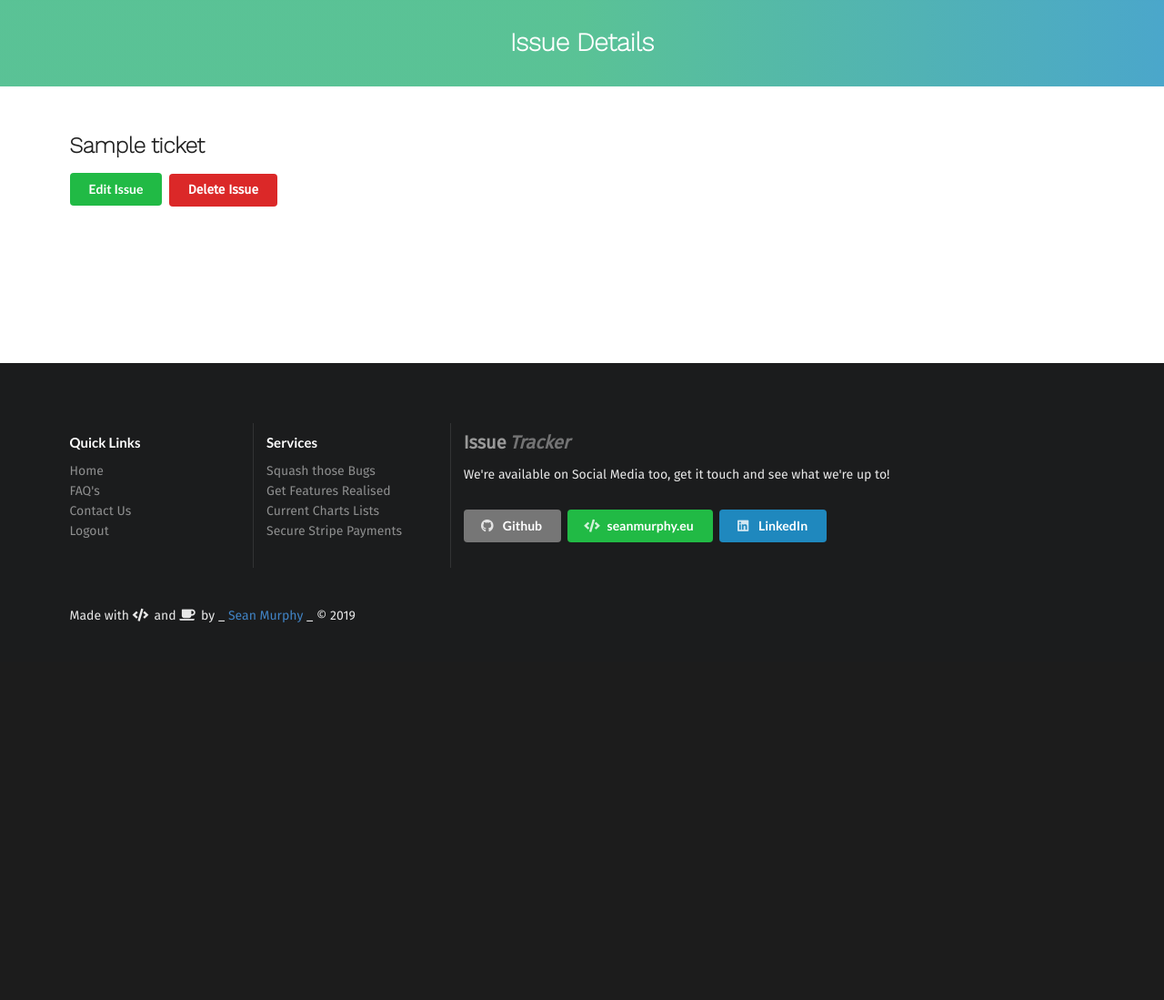
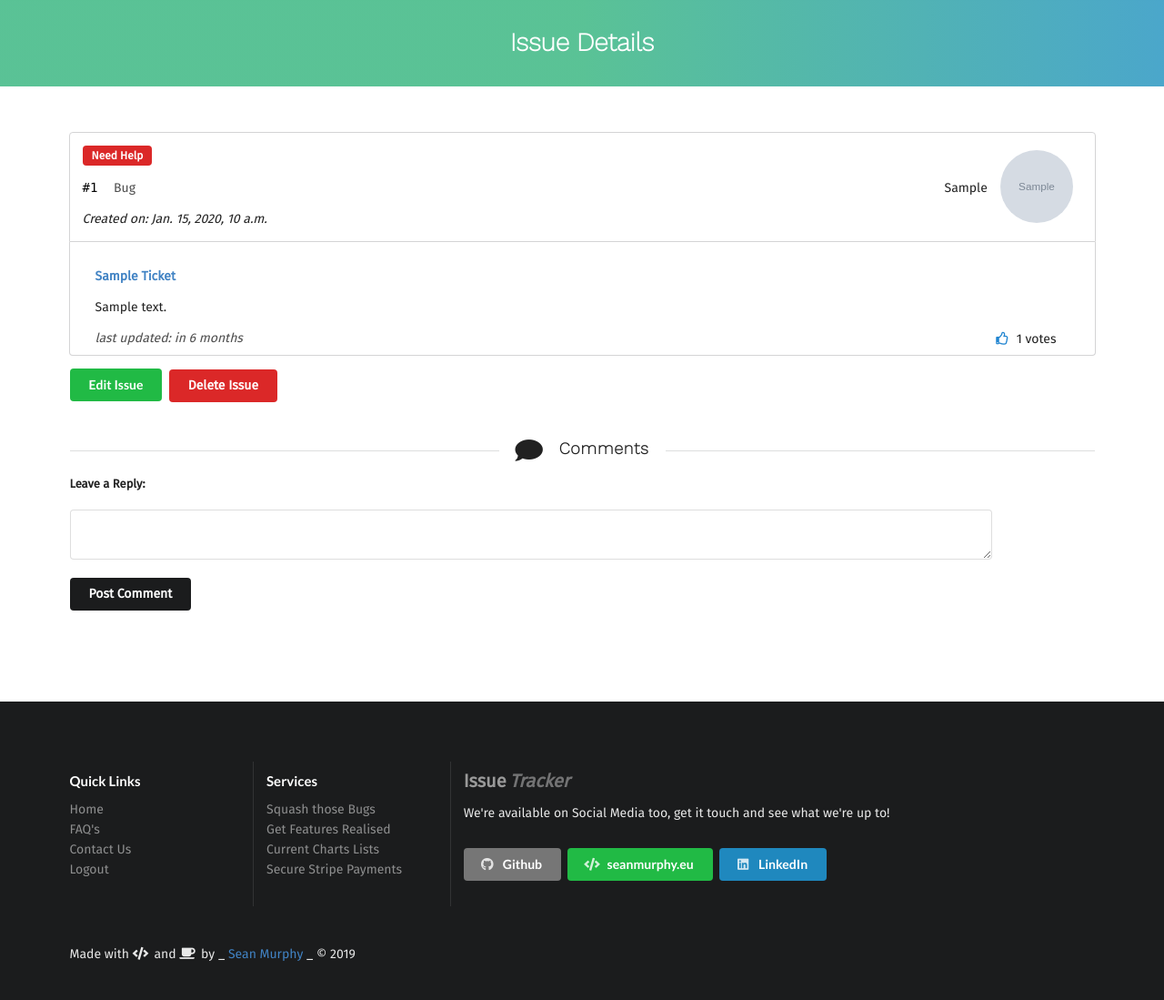
Before and after one commit to nazarja/issue-tracker, a Django app: a page that uses src/tickets/templates/tickets/ticket-detail-view.html in a window 1280 px wide. Shown: the part 73-1172 px from the top of the page at 91% size. Before the commit the page ends 757 px from the top, so only its background shows below. Run offline with Django 3.2, Linux system fonts and the light colour scheme; a user stored in the database is signed in; tables that the repository leaves empty hold one stand-in row (values such as "Sample post"); grey boxes marked "Sample" are stand-in pictures; some libraries are stand-ins or nearby versions.

Commit message:
Add: Added updated details and preview html to tickets app.

```diff
--- a/src/tickets/static/tickets/css/tickets.css
+++ b/src/tickets/static/tickets/css/tickets.css
@@ -79,6 +75,35 @@
     display: none;
     animation: none !important;
 }
+
+
+
+/*
+=======================================
+    Ticket Details
+=======================================
+*/
+
+#ticket-details > div {
+    min-height: 120px;
+}
+
+#author-username {
+    margin: 10px;
+}
+
+#author-container-details {
+    margin-top: 10px;
+}
+
+#author-container-details img.ui.avatar.image {
+    width: 80px !important;
+    height: 80px !important;
+    margin-right: 10px;
+    margin-top: -5px;
+}
+
+
 
 /*
 =======================================
--- a/src/tickets/static/tickets/js/ticket-api.js
+++ b/src/tickets/static/tickets/js/ticket-api.js
@@ -131,38 +131,48 @@ function createTicketList(data) {
 
         // determine status
         let status = item.status === 'need help' ?
-                    '<a class="ui tag red label ticket-label">Needs Help</a>' : item.status === 'in progress' ?
-                    '<a class="ui yellow tag label ticket-label">In Progress</a>' :  '<a class="ui green tag label ticket-label">Resolved</a>';
+                    '<div class="ui red horizontal label">Need Help</div>' : item.status === 'in progress' ?
+                    '<div class="ui yellow horizontal label">In Progress</div>' :  '<div class="ui green horizontal label">Resolved</div>';
 
         // determine if feature
-        let feature = item.issue === 'feature' ? `<span class="pr1"><i class="money bill alternate outline icon"></i> ${item.earned} Earned </span>` : '';
+        let feature = item.issue === 'feature' ? `<span class="pr1"><i class="money bill alternate outline icon green"></i> ${item.earned} earned</span>` : '';
 
 
         // create element - map over results and create html
         const div = document.createElement('div');
-        div.innerHTML = `<div id="ticket" class="mv1 cards">
-            <div class="ui segment top attached">
-                <div class="inline">
-                    <img class="ui circular image mh2" src="${item.avatar}" height="40" width="40" alt="avatar">
-                    <span class="mh1 code">${item.issue.charAt(0).toUpperCase() + item.issue.slice(1)} #${item.id}</span>
-                    ${status}
+        div.innerHTML = `
+             <div id="ticket" class="ui card">
+                <div class="content">
+                    <div class="left floated">
+                        ${status}
+                        <span class="category pl1 tcg70">${item.issue.charAt(0).toUpperCase() + item.issue.slice(1)} </span>
+                    </div>
+                    <div id="author-container" class="author right floated">
+                        <img class="ui avatar image" src="${item.avatar}" height="40" width="40" alt="avatar">
+                        <span id="author-username">${item.username}</span>
+                    </div>
+                    <div class="meta">
+
+                    </div>
+                    <div class="description pl1 pt1">
+                        <a class="header" href="/tickets/${item.id}/${item.slug}/details/">${item.title}</a>
+                    </div>
+                </div>
+                <div class="extra content">
+                    <div id="extra-content-left" class="left floated">
+                        <div class="meta">
+                            <span class="code tcb"> #${item.id}</span>
+                            <span class="pl1">last updated: </span>
+                            <span class="time time-since">${moment(item.updated_on).fromNow()}</span>
+                        </div>
+                    </div>
+                    <div id="extra-content-right" class="right floated">
+                        <span class="pr1"><i class="thumbs up outline icon blue"></i> ${item.votes} votes</span>
+                        ${feature}
+                    </div>
                 </div>
             </div>
-            <div class="ui segment bottom attached">
-                <span class="mv2 mh2"><a class="fw6" href="/tickets/${item.id}/${item.slug}/details/">${item.title}</a></span>
-                <p id="ticket-list-description" class="mh2">${item.description}</p>
-                <div class="inline">
-                    <span class="mh2 font-light">
-                        <span>Submitted by:</span> <span>${item.username}</span></span>
-                        <span class="font-light">Last updated: <span class="time-since">${moment(item.updated_on).fromNow()}</span>
-                    </span>
-                </div>
-                <div class="fr float-right">
-                    <span class="pr1"><i class="thumbs up outline icon"></i> ${item.votes} votes </span>
-                    ${feature}
-                </div>
-            </div>
-        </div>`;
+        `;
 
         // append results to dom
         container.append(div);
--- a/src/tickets/static/tickets/js/ticket-preview.js
+++ b/src/tickets/static/tickets/js/ticket-preview.js
@@ -12,12 +12,12 @@ document.querySelector('#id_status').onchange = (event) => {
     const ticketLabelContainer = document.querySelector('#ticket-label-container');
     switch(status) {
         case 'need help':
-            ticketLabelContainer.innerHTML = `<span class="ui tag red label ticket-label">Needs Help</span>`;
+            ticketLabelContainer.innerHTML = `<div class="ui red horizontal label">Need Help</div>`;
             break;
         case 'in progress':
-            ticketLabelContainer.innerHTML = `<span class="ui yellow tag label ticket-label">In Progress</span>`;
+            ticketLabelContainer.innerHTML = `<div class="ui yellow horizontal label">In Progress</div>`;
             break;
         default:
-            ticketLabelContainer.innerHTML =`<span class="ui green tag label ticket-label">Resolved</span>`;
+            ticketLabelContainer.innerHTML =`<div class="ui green horizontal label">Resolved</div>`;
     }
 };
--- /dev/null
+++ b/src/tickets/templates/tickets/partials/ticket-details-preview-item.html
@@ -0,0 +1,81 @@
+{% if 'update' in request.path or 'details' in request.path %}
+	<div id="ticket-details" class="mv1 card">
+		<div class="ui segment top attached">
+			<div id="author-container-details" class="author fr">
+				<span id="author-username">{{ object.user.username|title }}</span>
+				<img class="ui avatar image" src="{{ object.user.profile.avatar }}" height="40" width="40" alt="avatar">
+			</div>
+			<div id="ticket-label-container">{% include 'tickets/partials/ticket-item-status.html' %}</div>
+			<div class="pt1">
+				<span class="code tcb pr1"> #{{ object.id }}</span>
+				<span class="category tcg70">{{ object.issue|title }} </span>
+			</div>
+			<div class="meta pt1">
+				<i>Created on:  </i>
+				<i class="time">{{ object.created_on }}</i>
+			</div>
+		</div>
+		<div class="ui segment bottom attached pa2">
+			<div class="description">
+				<a id="title" class="header no-click fwsemibold" href="#">{{ object.title|title }}</a>
+			</div>
+			<div class="description mv1">
+				<p id="description" class="header">{{ object.description|capfirst }}</p>
+			</div>
+			<div class="extra content">
+				<div id="extra-content-left" class="left floated fl">
+					<div class="meta tcg70">
+						<i>last updated: </i>
+						<i class="time time-since">{{ object.created_on|date:"r" }}</i>
+					</div>
+				</div>
+				<div id="extra-content-right" class="right floated fr">
+					<span class="pr1"><i class="thumbs up outline icon blue"></i> {{ object.votes }} votes</span>
+					{% if object.issue == 'feature' %}
+						<span class="pr1"><i class="money bill alternate outline icon green"></i> {{ object.earned }} earned</span>
+					{% endif %}
+				</div>
+			</div>
+		</div>
+	</div>
+{% else %}
+	<div id="ticket-details" class="mv1 card">
+		<div class="ui segment top attached">
+			<div id="author-container-details" class="author fr">
+				<span id="author-username">{{ request.user.username }}</span>
+				<img class="ui avatar image" src="{{ request.session.avatar }}" height="40" width="40" alt="avatar">
+			</div>
+			<div id="ticket-label-container">{% include 'tickets/partials/ticket-item-status.html' %}</div>
+			<div class="pt1">
+				<span class="code tcb pr1"> #000</span>
+				<span class="category tcg70">{% if 'feature' in request.path %}Feature{% else %}Bug{% endif %}</span>
+			</div>
+			<div class="meta pt1">
+				<i>Created on:  </i>
+				<i class="time"> {% now "jS F Y H:i" %} </i>
+			</div>
+		</div>
+		<div class="ui segment bottom attached pa2">
+			<div class="description">
+				<a id="title" class="header no-click fwsemibold" href="#">Title</a>
+			</div>
+			<div class="description mv1">
+				<p id="description" class="header">Description</p>
+			</div>
+			<div class="extra content">
+				<div id="extra-content-left" class="left floated fl">
+					<div class="meta tcg70">
+						<i>last updated: </i>
+						<i class="time"> never</i>
+					</div>
+				</div>
+				<div id="extra-content-right" class="right floated fr">
+					<span class="pr1"><i class="thumbs up outline icon blue"></i> 0 votes</span>
+					{% if object.issue == 'feature' %}
+						<span class="pr1"><i class="money bill alternate outline icon green"></i> 0 earned</span>
+					{% endif %}
+				</div>
+			</div>
+		</div>
+	</div>
+{% endif %}
--- a/src/tickets/templates/tickets/partials/ticket-list-item.html
+++ b/src/tickets/templates/tickets/partials/ticket-list-item.html
@@ -5,11 +5,8 @@
 			<span class="category pl1 tcg70">{{ issue|title }} </span>
 		</div>
 		<div id="author-container" class="author right floated">
+			<span id="author-username">{{ object.user.username|title }}</span>
 			<img class="ui avatar image" src="{{ object.user.profile.avatar }}" height="40" width="40" alt="avatar">
-			<span id="author-username">{{ object.user.username|title }}</span>
-		</div>
-		<div class="meta">
-
 		</div>
 		<div class="description pl1 pt1">
 			<a class="header" href="{% url 'tickets:ticket-detail-view' id=object.id slug=object.slug %}">{{ object.title|title }}</a>
--- a/src/tickets/templates/tickets/ticket-create-update-view.html
+++ b/src/tickets/templates/tickets/ticket-create-update-view.html
@@ -10,12 +10,11 @@
 
 	<!-- dynamic ticket preview partial -->
 	<div class="ui container">
-		{% include 'tickets/partials/ticket-preview-item.html' %}
+		{% include 'tickets/partials/ticket-details-preview-item.html' %}
 	</div>
 
 	<h3 class="ui container horizontal divider header">
-	  <i class="wpforms icon"></i>
-	  Preview
+	  <i class="wpforms icon"></i> Preview
 	</h3>
 
 	<div class="ui container tac middle aligned segment raised padded ma2 pt3">
--- a/src/tickets/templates/tickets/ticket-detail-view.html
+++ b/src/tickets/templates/tickets/ticket-detail-view.html
@@ -1,17 +1,36 @@
 {% extends '../base/base.html' %}
 {% load static %}
 {% block head_title %}{{ issue|title }}{% endblock %}
-{% block css %}<link rel="stylesheet" href="{% static 'tickets/css/tickets.css' %}"/>{% endblock %}
+{% block css %}
+	<link rel="stylesheet" href="{% static 'tickets/css/tickets.css' %}"/>
+	<link rel="stylesheet" href="{% static 'css/forms.css' %}"/>
+{% endblock %}
 {% block content %}
 	<h1 class="callout">{{ issue|title }}</h1>
 	<div class="ui container">
-		<h2>{{ object.title }}</h2>
+		{% include 'tickets/partials/ticket-details-preview-item.html' %}
 
 		{% if request.user == object.user %}
 			<a href="{% url 'tickets:ticket-update-view' id=object.id slug=object.slug %}" class="ui button submit green">Edit Issue</a>
 			<button id="ticket-delete-btn" class="ui button submit red">Delete Issue</button>
 		{% endif %}
 	</div>
+
+	<div id="comments" class="ui container mt3">
+		<h3 class="ui container horizontal divider header">
+		  <i class="comment icon"></i> Comments
+		</h3>
+
+		<div id="comment-reply-form">
+			<form class="all-forms">
+				<label class="pl0 fwsemibold" for="comment-reply">Leave a Reply:</label>
+				<textarea class="mv1" id="comment-reply"></textarea>
+				<button id="comment-reply-form" class="ui button submit black">Post Comment</button>
+			</form>
+		</div>
+	</div>
+
+	<!-- include errors / delete modal -->
 	{% include 'tickets/partials/ticket-delete-item.html' %}
 	{% include 'tickets/partials/ticket-error-occurred.html' %}
 {% endblock %}
```
Also changed, not shown: other parts of src/tickets/static/tickets/css/tickets.css (+30 -9 lines), src/tickets/templates/tickets/partials/ticket-preview-item.html (deleted, +0 -53 lines).
